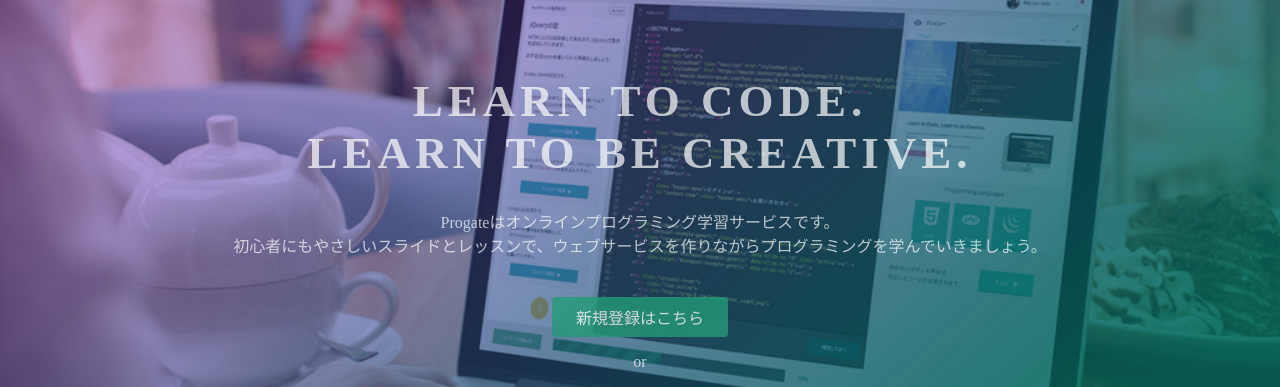
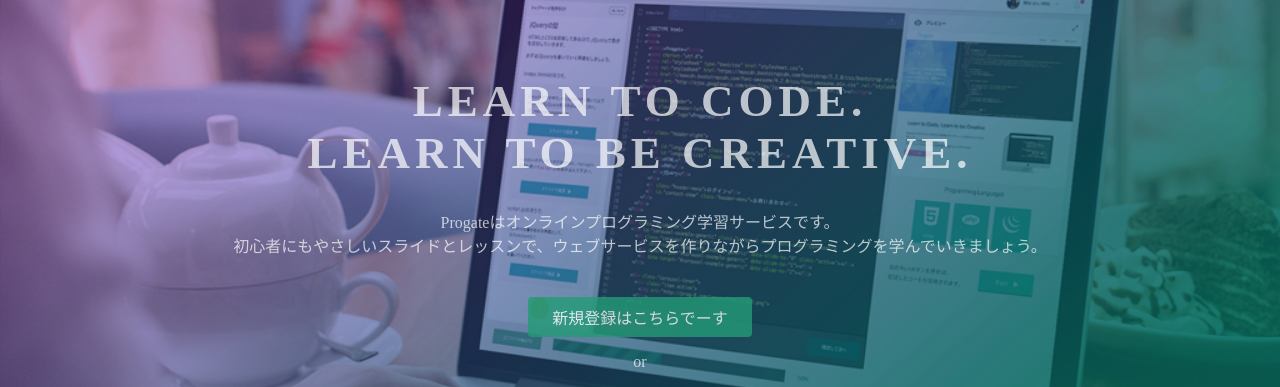
Before and after one commit to YasuMuto/YasuMuto.github.io, a plain HTML site: page index.html in a window 1280 px wide. Shown: the part 135-522 px from the top of the page. Drawn offline with Linux system fonts and the light colour scheme.

Commit message:
Update index.html

```diff
--- a/index.html
+++ b/index.html
@@ -26,7 +26,7 @@
       <h1>LEARN TO CODE.<br>LEARN TO BE CREATIVE.</h1>
       <p>Progateはオンラインプログラミング学習サービスです。<br>初心者にもやさしいスライドとレッスンで、ウェブサービスを作りながらプログラミングを学んでいきましょう。</p>
       <div class="btn-wrapper">
-        <a href="#" class="btn signup">新規登録はこちら</a>
+        <a href="#" class="btn signup">新規登録はこちらでーす</a>
         <p>or</p>
         <a href="#" class="btn facebook"><span class="fa fa-facebook"></span>Facebookで登録</a>
         <a href="#" class="btn twitter"><span class="fa fa-twitter"></span>Twitterで登録</a>
```
